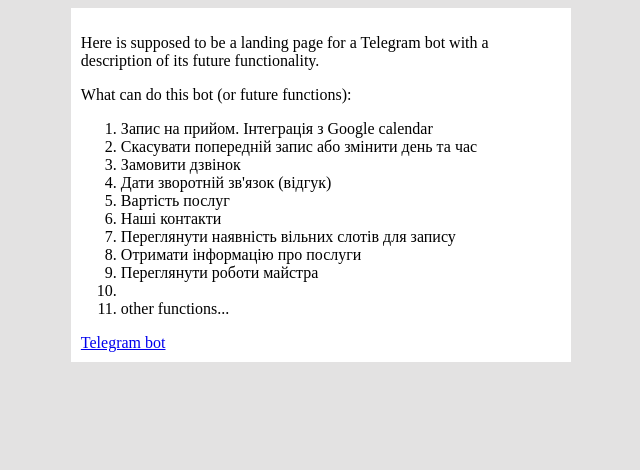
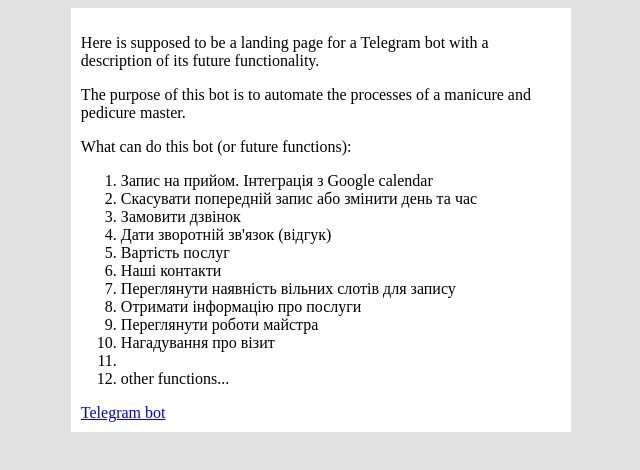
Before and after one commit to yurii-polych/yurii-polych.github.io, a plain HTML site: page index.html in a window 1280 px wide. Shown: the whole page, without its empty margins (234-874 px from the left). Drawn offline with Linux system fonts and the light colour scheme.

Commit message:
add some ideas to html

```diff
--- a/index.html
+++ b/index.html
@@ -17,6 +17,7 @@
                 </p>
             </div>
             <div>
+                <p>The purpose of this bot is to automate the processes of a manicure and pedicure master.</p>
                 <p>What can do this bot (or future functions):</p>
                 <ol>
                     <li>Запис на прийом. Інтеграція з Google calendar</li>
@@ -28,6 +29,7 @@
                     <li>Переглянути наявність вільних слотів для запису</li>
                     <li>Отримати інформацію про послуги</li>
                     <li>Переглянути роботи майстра</li>
+                    <li>Нагадування про візит</li>
                     <li></li>
                     <li>other functions...</li>
                 </ol>
```
